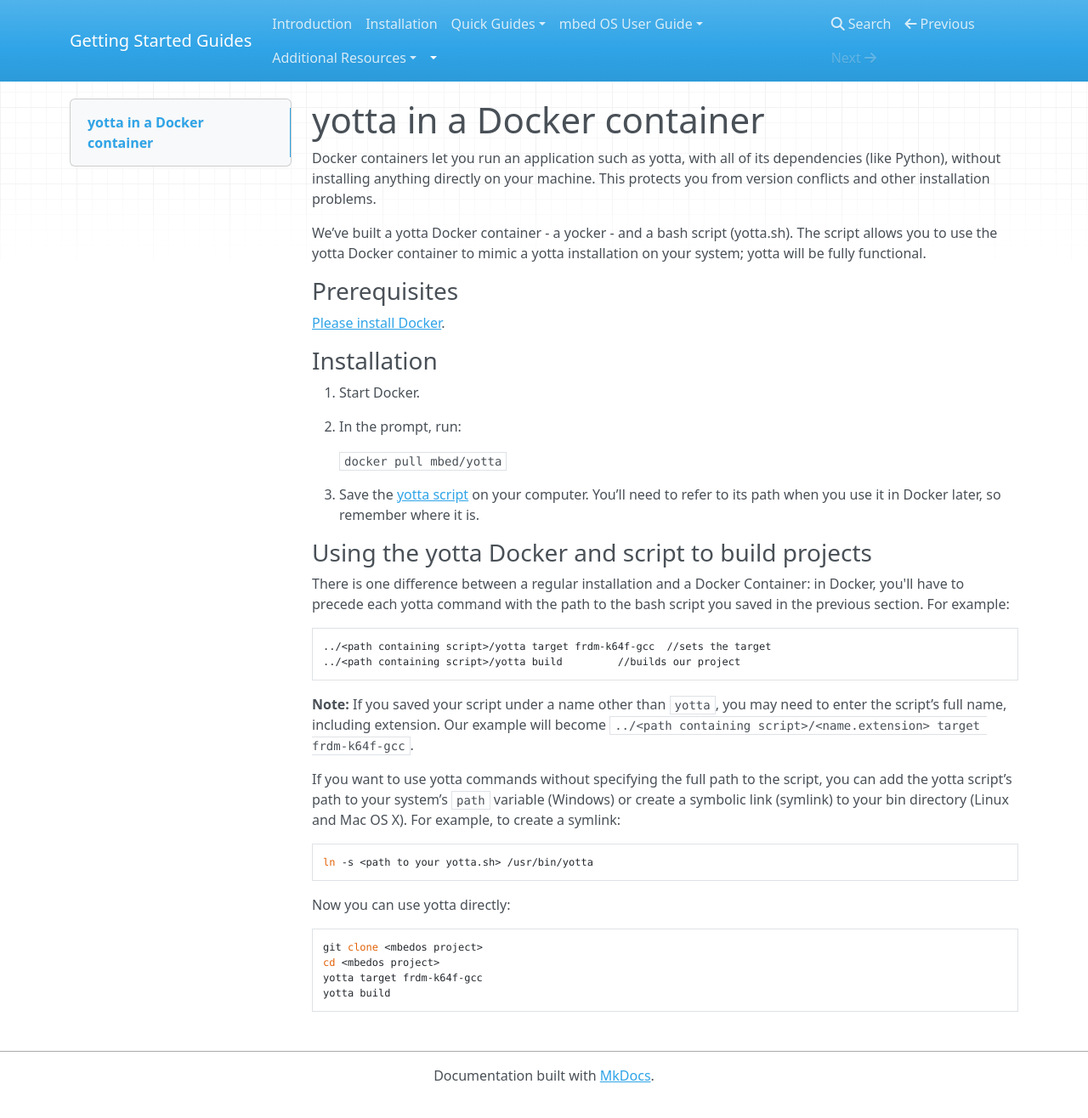
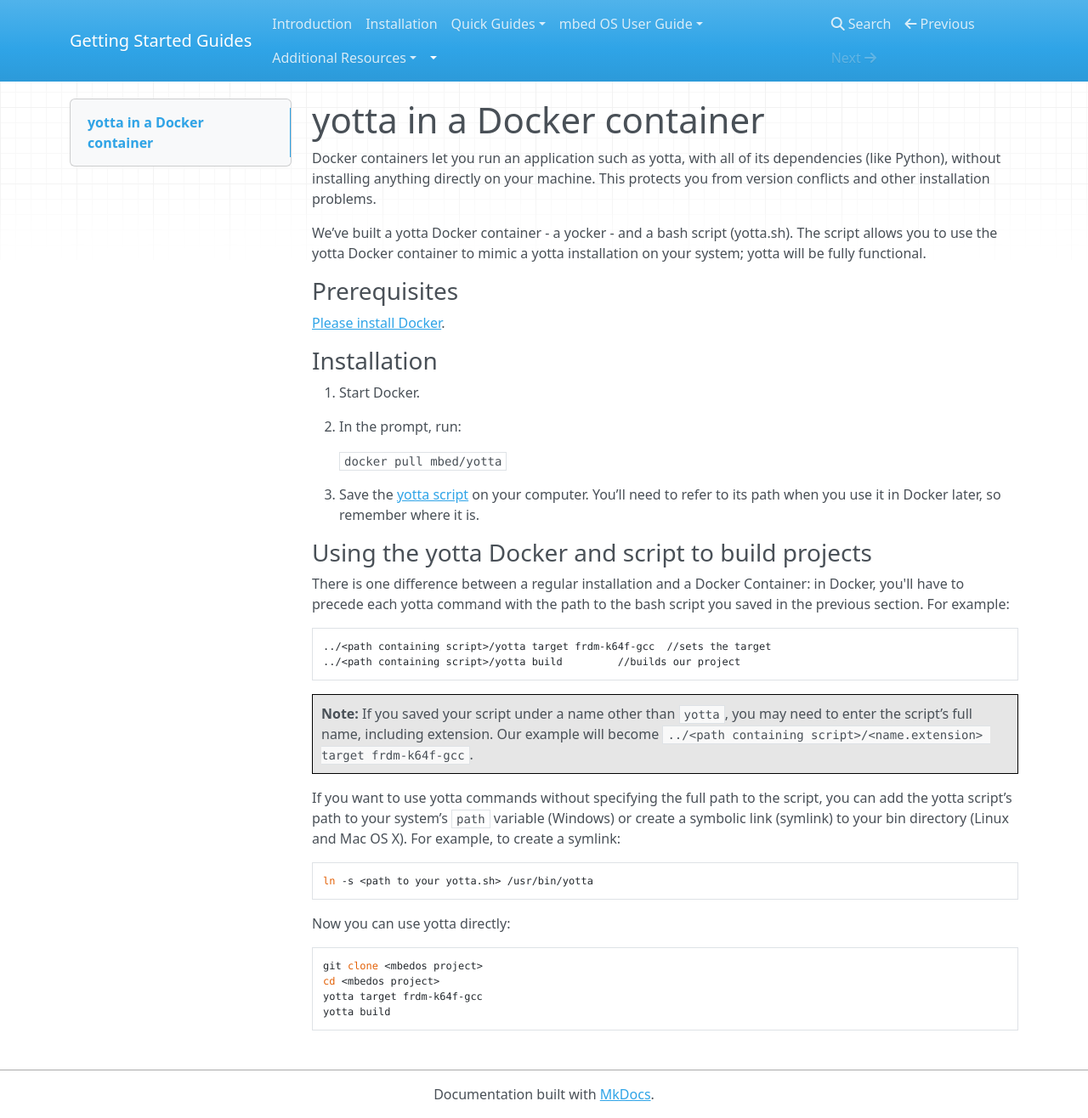
Before and after one commit to ARMmbed/GettingStartedmbedOS, an MkDocs documentation site: the page built from Docs/docker_install.md, in a window 1280 px wide and 1316 px high. Shown: the whole window at 85% size. Built offline with MkDocs 1.6.1, drawn with Linux system fonts in a browser that asks for light colours; nearby versions of some CDN libraries; old or Windows-style settings are respelled for this version of MkDocs.

Commit message:
Note style

````diff
--- a/Docs/docker_install.md
+++ b/Docs/docker_install.md
@@ -29,7 +29,7 @@ There is one difference between a regular installation and a Docker Container: i
 ../<path containing script>/yotta build			//builds our project
 ```
 
-**Note:** If you saved your script under a name other than ``yotta``, you may need to enter the script’s full name, including extension. Our example will become ``../<path containing script>/<name.extension> target frdm-k64f-gcc``.
+<span style="background-color:#E6E6E6;  border:1px solid #000;display:block; height:100%; padding:10px">**Note:** If you saved your script under a name other than ``yotta``, you may need to enter the script’s full name, including extension. Our example will become ``../<path containing script>/<name.extension> target frdm-k64f-gcc``.</span>
 
 If you want to use yotta commands without specifying the full path to the script, you can add the yotta script’s path to your system’s ``path`` variable (Windows) or create a symbolic link (symlink) to your bin directory (Linux and Mac OS X). For example, to create a symlink:
 
````
